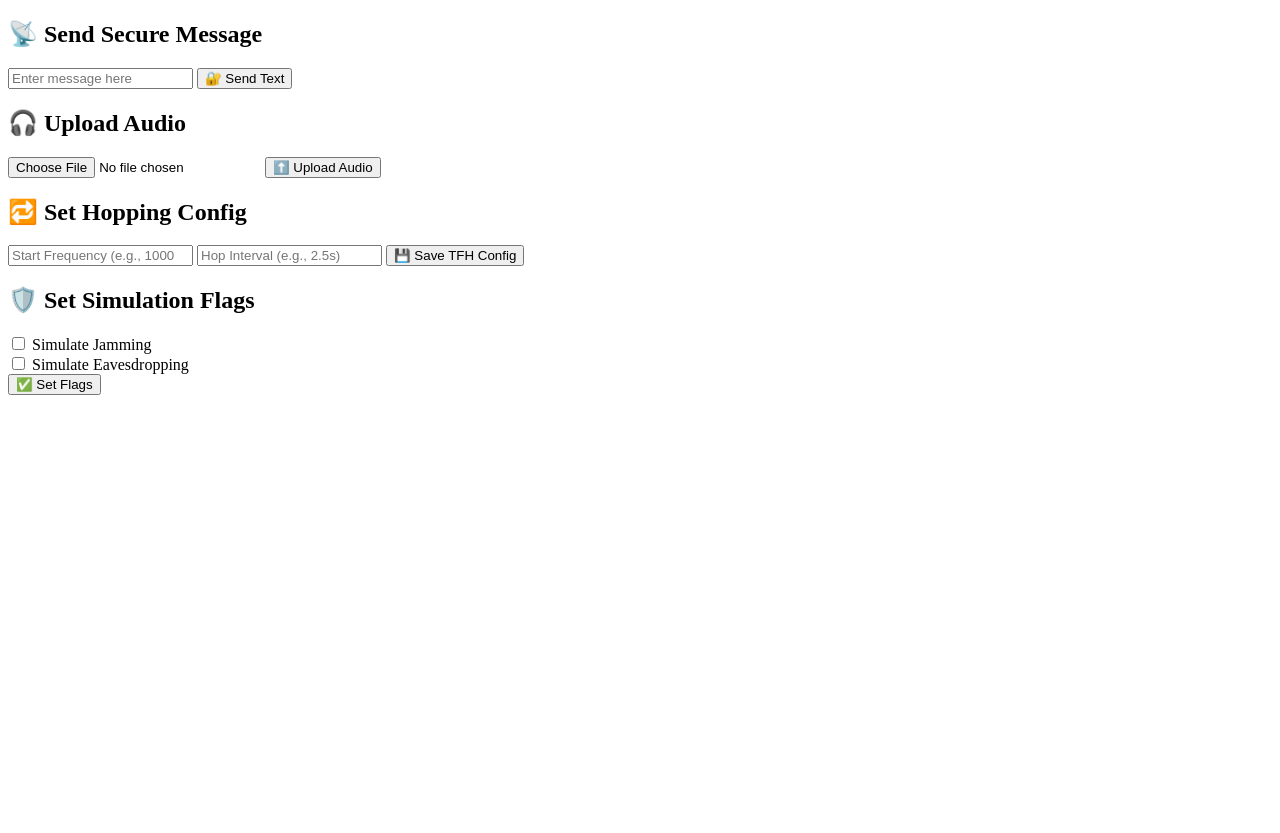
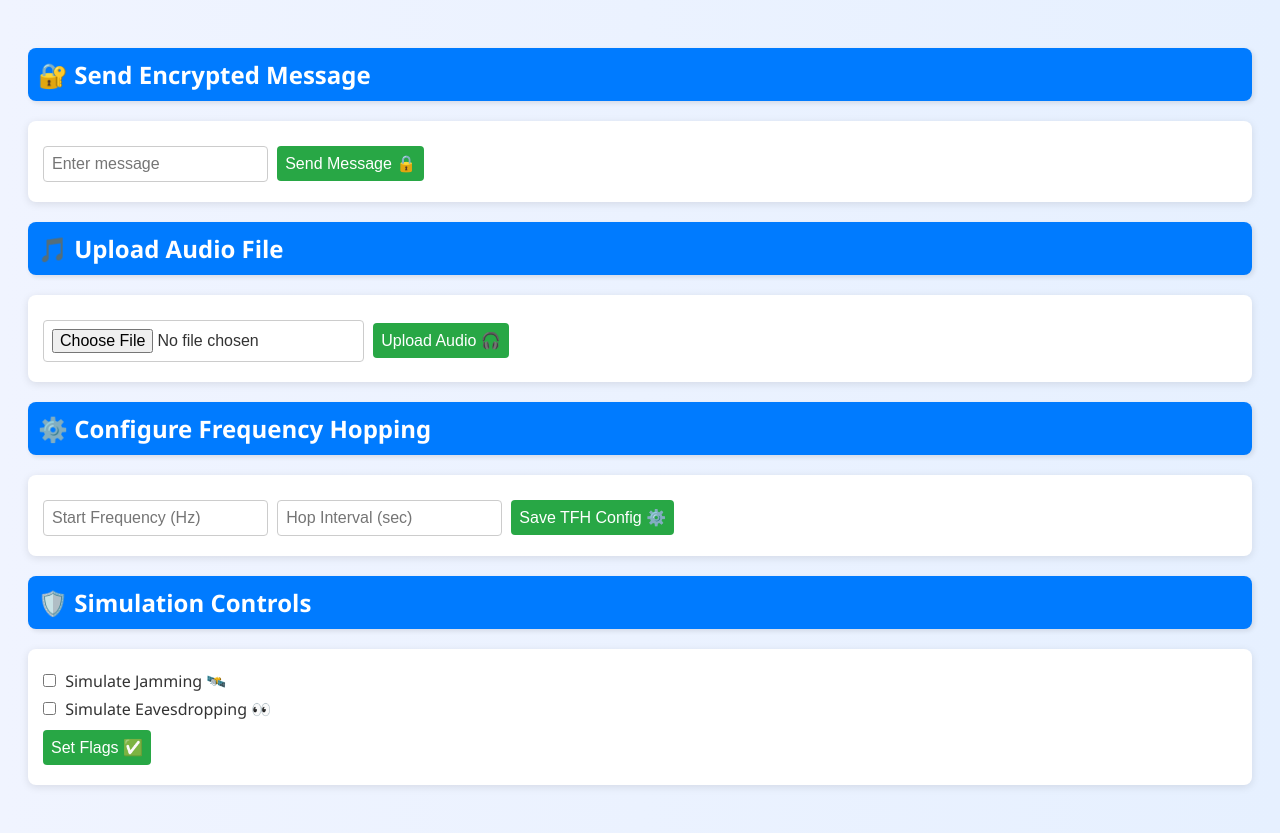
Before and after one commit to Nkdcg/flask_hopping, a Flask app: page / in a window 1280 px wide. Before the commit the page ends 395 px from the top, so only its background shows below. Run offline with Flask 3, Linux system fonts and the light colour scheme.

```diff
--- a/templates/index.html
+++ b/templates/index.html
@@ -2,33 +2,72 @@
 <html lang="en">
 <head>
   <meta charset="UTF-8">
-  <title>Wireless Stealth Comm</title>
+  <meta name="viewport" content="width=device-width, initial-scale=1.0">
+  <title>📡 Secure Wireless Transmission</title>
+  <style>
+    body {
+      font-family: 'Segoe UI', Tahoma, Geneva, Verdana, sans-serif;
+      background: linear-gradient(to right, #f0f4ff, #e6f0ff);
+      padding: 20px;
+      color: #333;
+    }
+    h2 {
+      background: #007BFF;
+      color: white;
+      padding: 10px;
+      border-radius: 8px;
+      box-shadow: 2px 2px 5px rgba(0,0,0,0.1);
+    }
+    form {
+      margin-bottom: 20px;
+      background: white;
+      padding: 15px;
+      border-radius: 8px;
+      box-shadow: 0 2px 8px rgba(0, 0, 0, 0.1);
+    }
+    input, button {
+      margin: 10px 5px 5px 0;
+      padding: 8px;
+      border: 1px solid #ccc;
+      border-radius: 4px;
+      font-size: 1rem;
+    }
+    button {
+      background-color: #28a745;
+      color: white;
+      border: none;
+      cursor: pointer;
+    }
+    button:hover {
+      background-color: #218838;
+    }
+  </style>
 </head>
 <body>
-  <h2>📡 Send Secure Message</h2>
-  <form action="/send_text" method="post">
-    <input type="text" name="text" placeholder="Enter message here" required>
-    <button type="submit">🔐 Send Text</button>
+  <h2>🔐 Send Encrypted Message</h2>
+  <form action="/send_text" method="post" onsubmit="runAutoHop()">
+    <input type="text" name="text" placeholder="Enter message" required>
+    <button type="submit">Send Message 🔒</button>
   </form>
 
-  <h2>🎧 Upload Audio</h2>
+  <h2>🎵 Upload Audio File</h2>
   <form action="/upload_audio" method="post" enctype="multipart/form-data">
     <input type="file" name="audio" accept="audio/*" required>
-    <button type="submit">⬆️ Upload Audio</button>
+    <button type="submit">Upload Audio 🎧</button>
   </form>
 
-  <h2>🔁 Set Hopping Config</h2>
+  <h2>⚙️ Configure Frequency Hopping</h2>
   <form action="/set_hopping_config" method="post">
-    <input type="number" name="start_freq" placeholder="Start Frequency (e.g., 1000)" required>
-    <input type="number" step="0.1" name="hop_interval" placeholder="Hop Interval (e.g., 2.5s)" required>
-    <button type="submit">💾 Save TFH Config</button>
+    <input type="number" name="start_freq" placeholder="Start Frequency (Hz)" required>
+    <input type="number" step="0.1" name="hop_interval" placeholder="Hop Interval (sec)" required>
+    <button type="submit">Save TFH Config ⚙️</button>
   </form>
 
-  <h2>🛡️ Set Simulation Flags</h2>
+  <h2>🛡️ Simulation Controls</h2>
   <form id="flagsForm">
-    <label><input type="checkbox" id="jamming"> Simulate Jamming</label><br>
-    <label><input type="checkbox" id="eavesdrop"> Simulate Eavesdropping</label><br>
-    <button type="button" onclick="setFlags()">✅ Set Flags</button>
+    <label><input type="checkbox" id="jamming"> Simulate Jamming 🛰️</label><br>
+    <label><input type="checkbox" id="eavesdrop"> Simulate Eavesdropping 👀</label><br>
+    <button type="button" onclick="setFlags()">Set Flags ✅</button>
   </form>
 
   <script>
@@ -42,7 +81,12 @@
         })
       })
       .then(res => res.json())
-      .then(data => alert(data.status));
+      .then(data => alert("✅ " + data.status));
+    }
+
+    function runAutoHop() {
+      // Automatically trigger MATLAB hopping logic if hosted
+      fetch("https://your-matlab-hopping-endpoint.com/hop-now").catch(() => {});
     }
   </script>
 </body>
```
